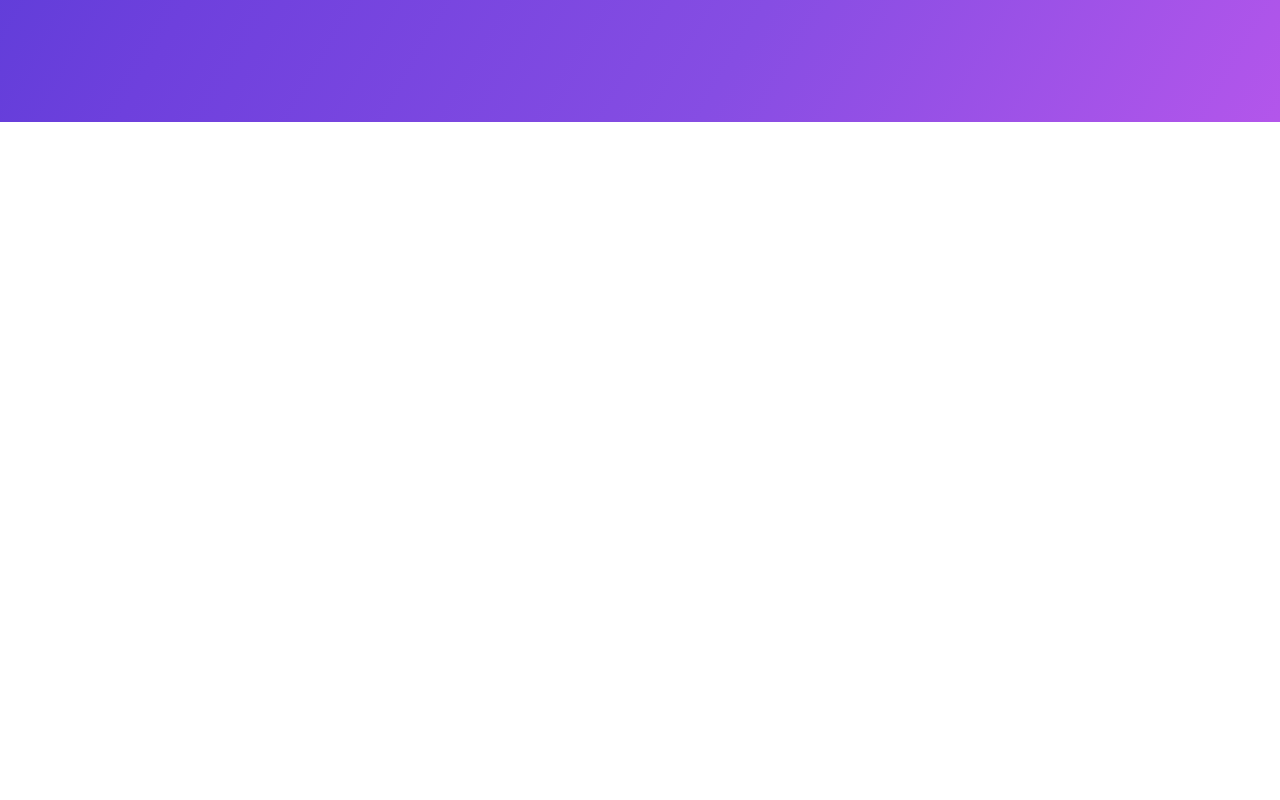
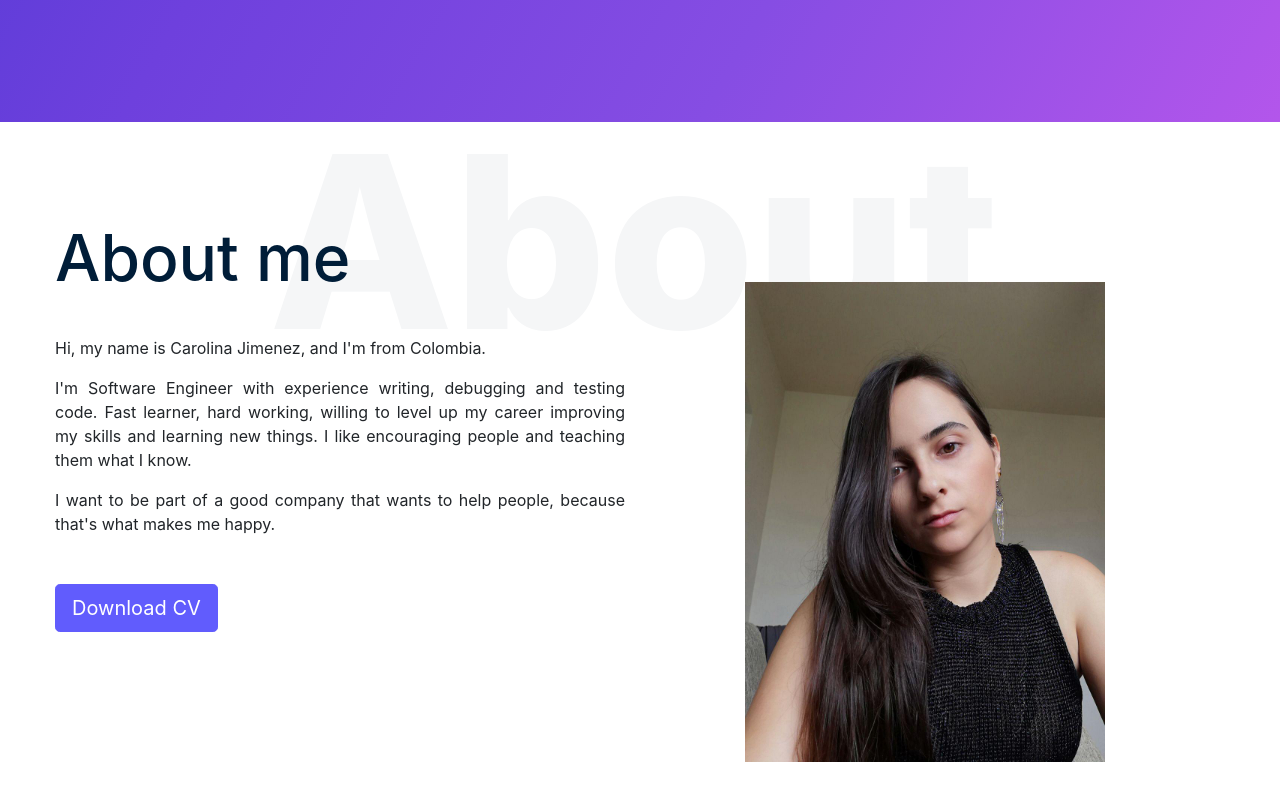
Before and after one commit to carolinajimenez26/carolinajimenez26.github.io, a React (Create React App) app in the folder web/: page / in a window 1280 px wide. Shown: the part 678-1478 px from the top of the page. Built offline with nearby package versions, Linux system fonts and the light colour scheme.

Commit message:
Adds image in About and text

```diff
--- a/web/src/App.js
+++ b/web/src/App.js
@@ -32,7 +32,7 @@ function App() {
     <div className="App">
       <Navbar navElems={navElems} />
       <Header navElems={navElems} />
-      <About />
+      <About photo="./images/cjg.jpg" />
     </div>
   );
 }
--- a/web/src/components/About/About.css
+++ b/web/src/components/About/About.css
@@ -1,3 +1,44 @@
 .About {
   height: 100vh;
+  position: relative;
 }
+
+.About .about-large-title {
+	font-weight: 800;
+	color: #f5f6f7;
+  font-size: 15em;
+  position: absolute;
+  left: 21%;
+  top: 0;
+  line-height: 1;
+}
+
+.About #photo img {
+  height: 30em;
+  width: auto;
+}
+
+.About #photo {
+  margin-top: 10em;
+}
+
+.About #info > div {
+  width: 100%;
+  margin-bottom: 2em;
+}
+
+.About #info h3 {
+  font-size: 4em;
+  color: #001d38;
+}
+
+.About .btn-primary {
+  background-color: #615cfd;
+  border-color:#615cfd;
+}
+
+.About .btn-primary:hover {
+  border: 1px solid#615cfd;
+  color:#615cfd !important;
+  background: 0 0;
+}
--- a/web/src/components/About/About.js
+++ b/web/src/components/About/About.js
@@ -10,6 +10,39 @@ class About extends React.Component {
   render() {
     return (
       <div className="About">
+        <div className="about-large-title d-none d-lg-block">About</div>
+        <div className="container">
+          <div className="row align-items-center">
+            <div className="col-xl-6 col-md-6">
+              <div className="row" id="info">
+                <div className="row">
+                  <h3>About me</h3>
+                </div>
+                <div className="row">
+                  <span className="text-justify">
+                    <p>Hi, my name is Carolina Jimenez, and I'm from Colombia.</p>
+                    <p>
+                      I'm Software Engineer with experience writing, debugging and testing code.
+                      Fast learner, hard working, willing to level up my career improving my skills and learning new things.
+                      I like encouraging people and teaching them what I know.
+                    </p>
+                    <p>
+                      I want to be part of a good company that wants to help people, because that's what makes me happy.
+                    </p>
+                  </span>
+                </div>
+                <div className="row" id="#cv">
+                  <button type="button" class="btn btn-lg btn-primary">Download CV</button>
+                </div>
+              </div>
+            </div>
+            <div className="col-xl-6 col-md-6">
+              <div id="photo">
+                <img src={this.props.photo} alt="me"></img>
+              </div>
+            </div>
+          </div>
+        </div>
       </div>
     );
   }
```
Also changed, not shown: web/public/images/cjg.jpg (added).
